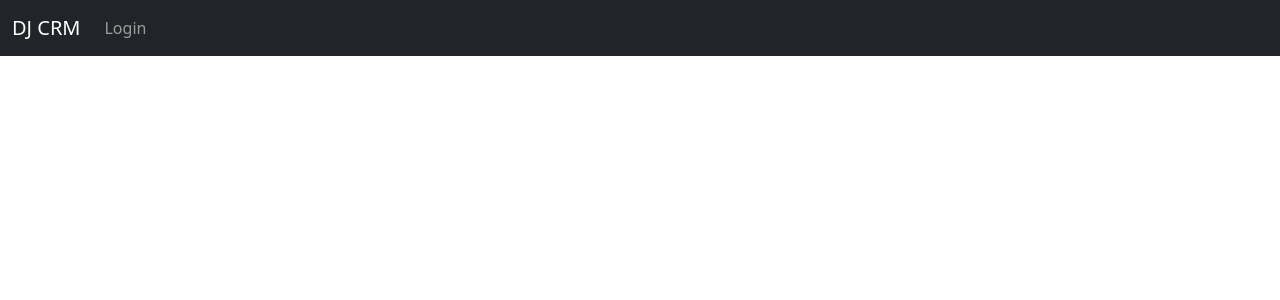
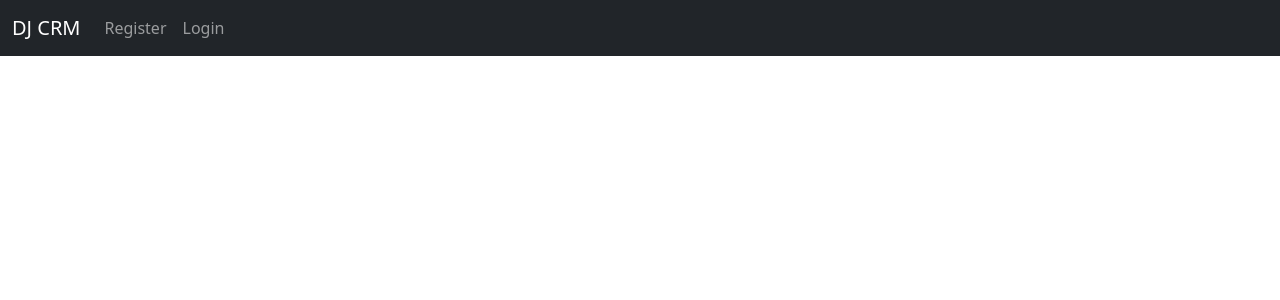
Before and after one commit to PeterOsoo/django-crm-2, a Django app: template website/templates/base.html in a window 1280 px wide. Shown: the top 300 px of the page. Run offline with Django 4.2, Linux system fonts and the light colour scheme; the template is opened without the code that fills it, so the values that code supplies are empty; parts of the project's set-up code (start-up, migrations or seed data) failed here and were passed over.

Commit message:
register

```diff
--- a/website/templates/navbar.html
+++ b/website/templates/navbar.html
@@ -30,6 +30,9 @@
 				{% else %}
 
 				<li class="nav-item">
+					<a class="nav-link" href="{% url 'register' %}">Register</a>
+				</li>
+				<li class="nav-item">
 					<a class="nav-link" href="{% url 'home' %}">Login</a>
 				</li>
 				{% endif %}
--- /dev/null
+++ b/website/templates/register.html
@@ -0,0 +1,3 @@
+{% extends 'base.html' %} {% block content%}
+<h4>Sign Up</h4>
+{% endblock content%}
--- a/website/views.py
+++ b/website/views.py
@@ -32,3 +32,7 @@ def logout_user(request):
     logout(request)
     messages.success(request, "You have been logged out successfully...")
     return redirect('home')
+
+
+def register_user(request):
+    return render(request, 'register.html', {})
```
